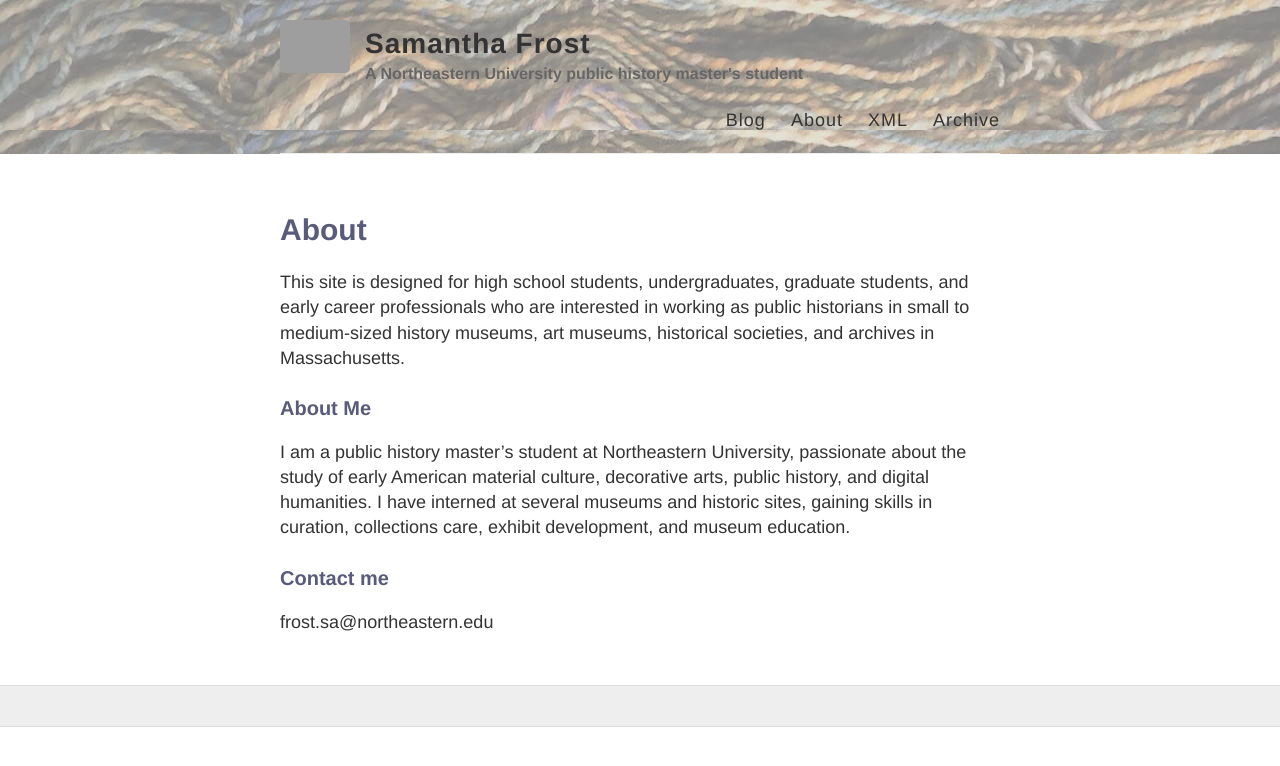
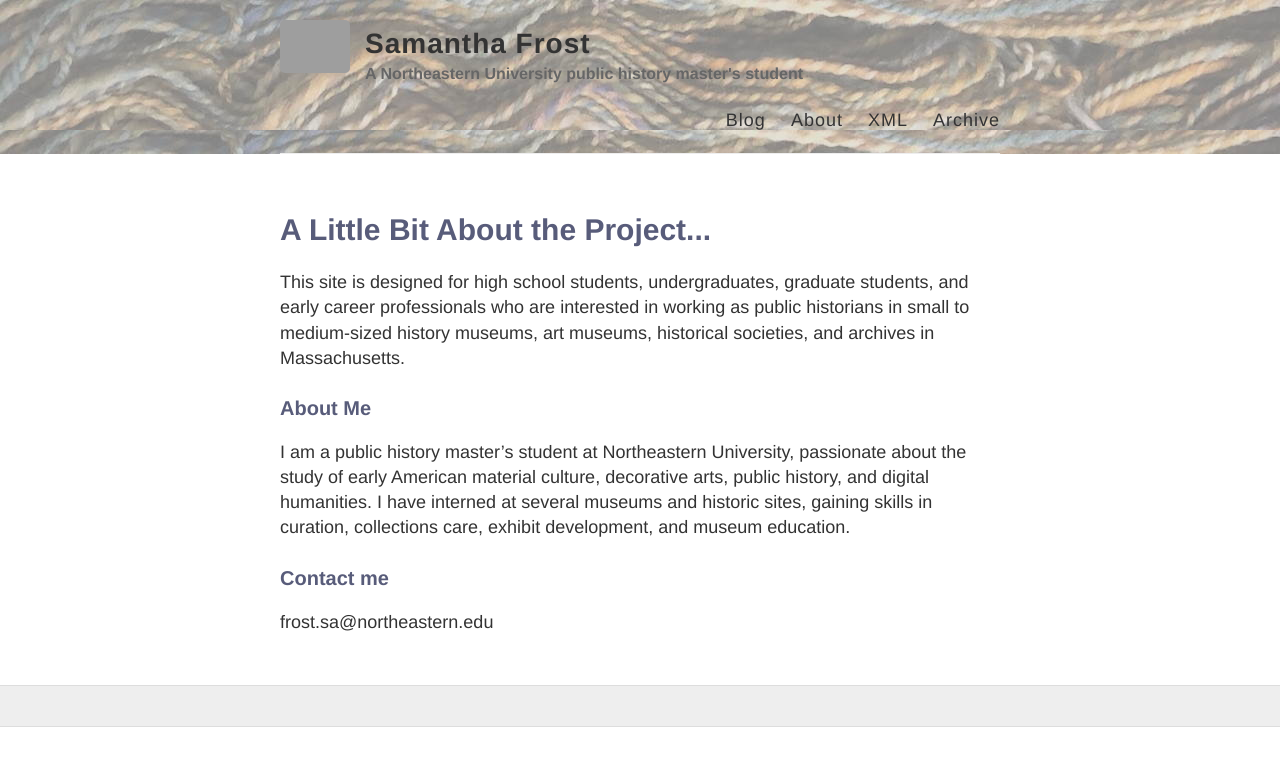
Before and after one commit to samanthafrost/samanthafrost.github.io, a Jekyll site: the page built from about.md, in a window 1280 px wide. Shown: the top 766 px of the page. Built offline with Jekyll 4.4.1, drawn with Linux system fonts in a browser that asks for light colours; grey boxes are pictures that could not be loaded.

Commit message:
Update about.md

```diff
--- a/about.md
+++ b/about.md
@@ -1,6 +1,6 @@
 ---
 layout: page
-title: About
+title: A Little Bit About the Project...
 permalink: /about/
 ---
 
```
